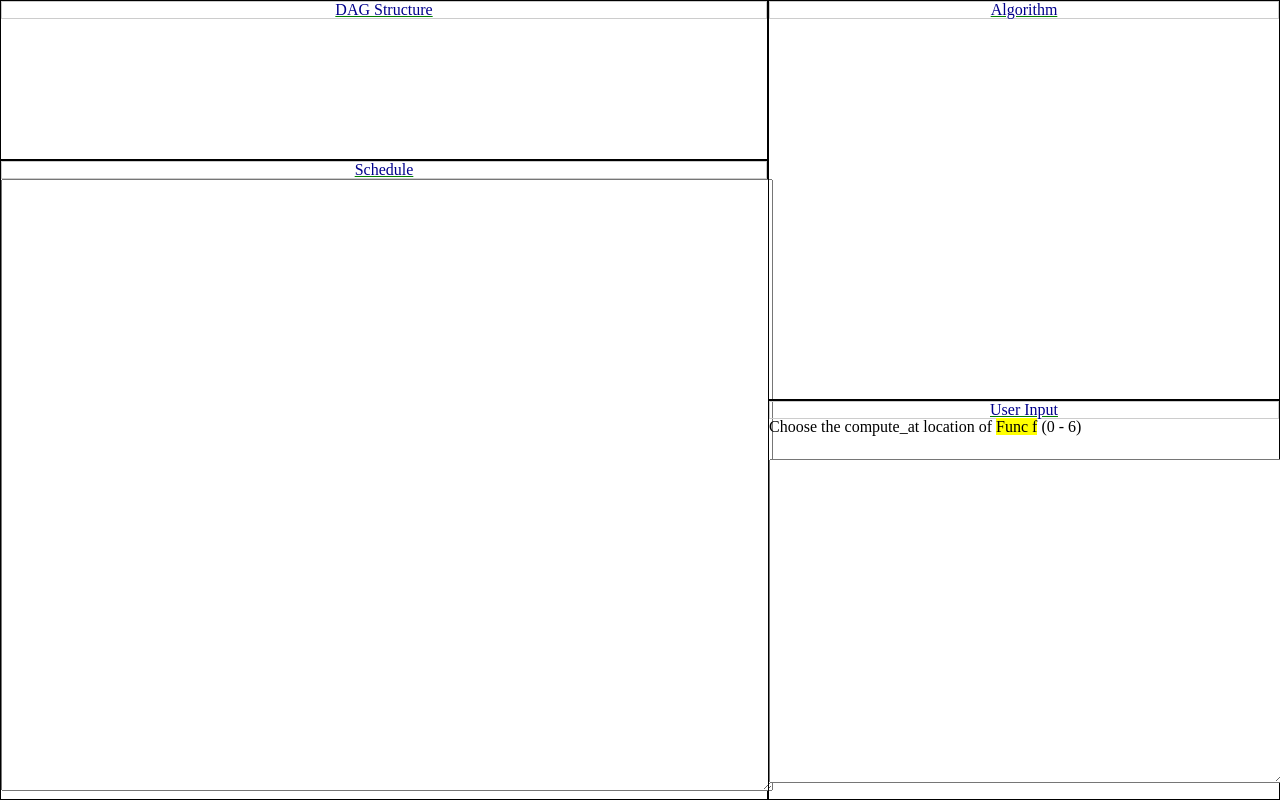
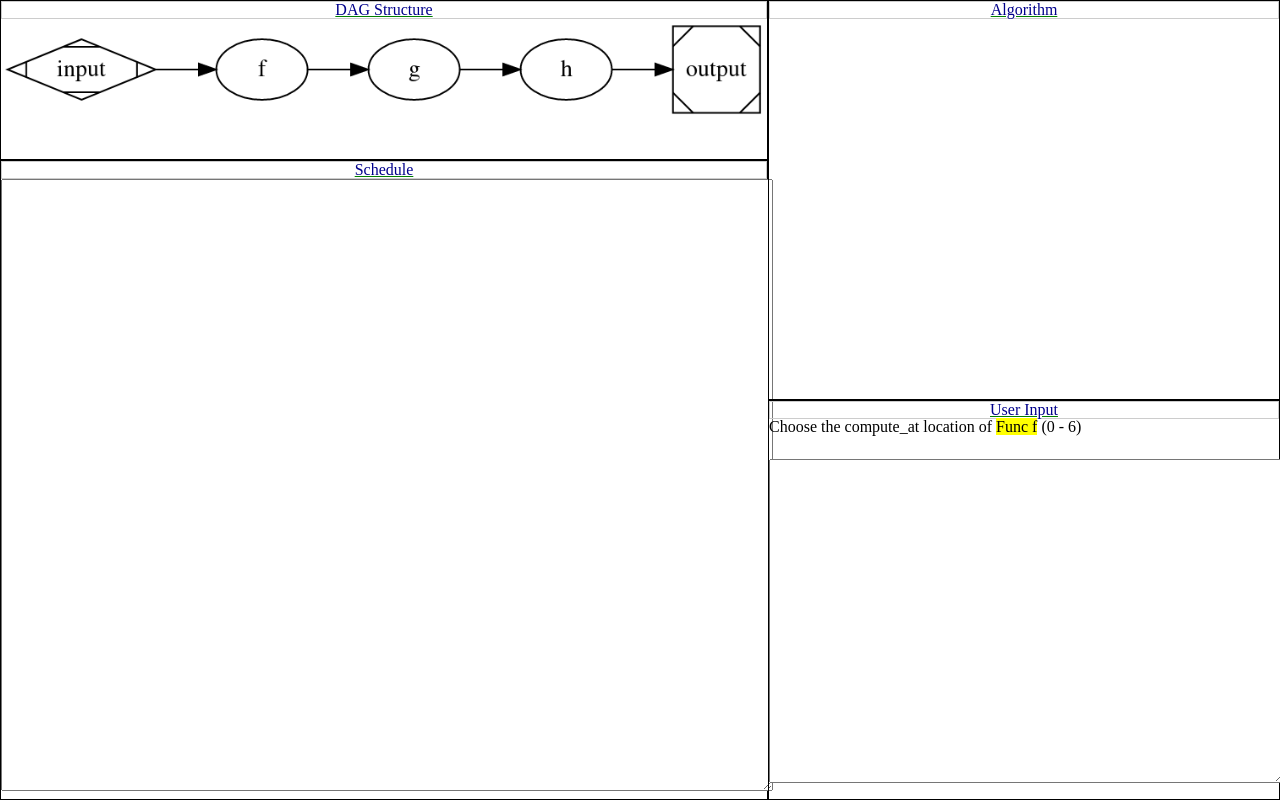
Before and after one commit to yamaguchi1024/scheduling-tool, an Electron app: page index.html in a window 1280 px wide. Drawn offline with nearby package versions, Linux system fonts and the light colour scheme; no server answers.

Commit message:
add graphviz.png

```diff
--- a/index.html
+++ b/index.html
@@ -28,7 +28,7 @@ img {
             <div class="col-flex" style="width:60%; height:100%;">
                 <div class="cell" style="width:100%; height:20%;">
                     <h2>DAG Structure</h2>
-                    <img src="/home/yuka/Downloads.old/graphviz.png" alt="" />
+                    <img src="images/graphviz.png" alt="" />
                 </div>
                 <div class="cell" style="width:100%; height:80%;">
                     <h2>Schedule</h2>
```
Also changed, not shown: images/graphviz.png (added).
